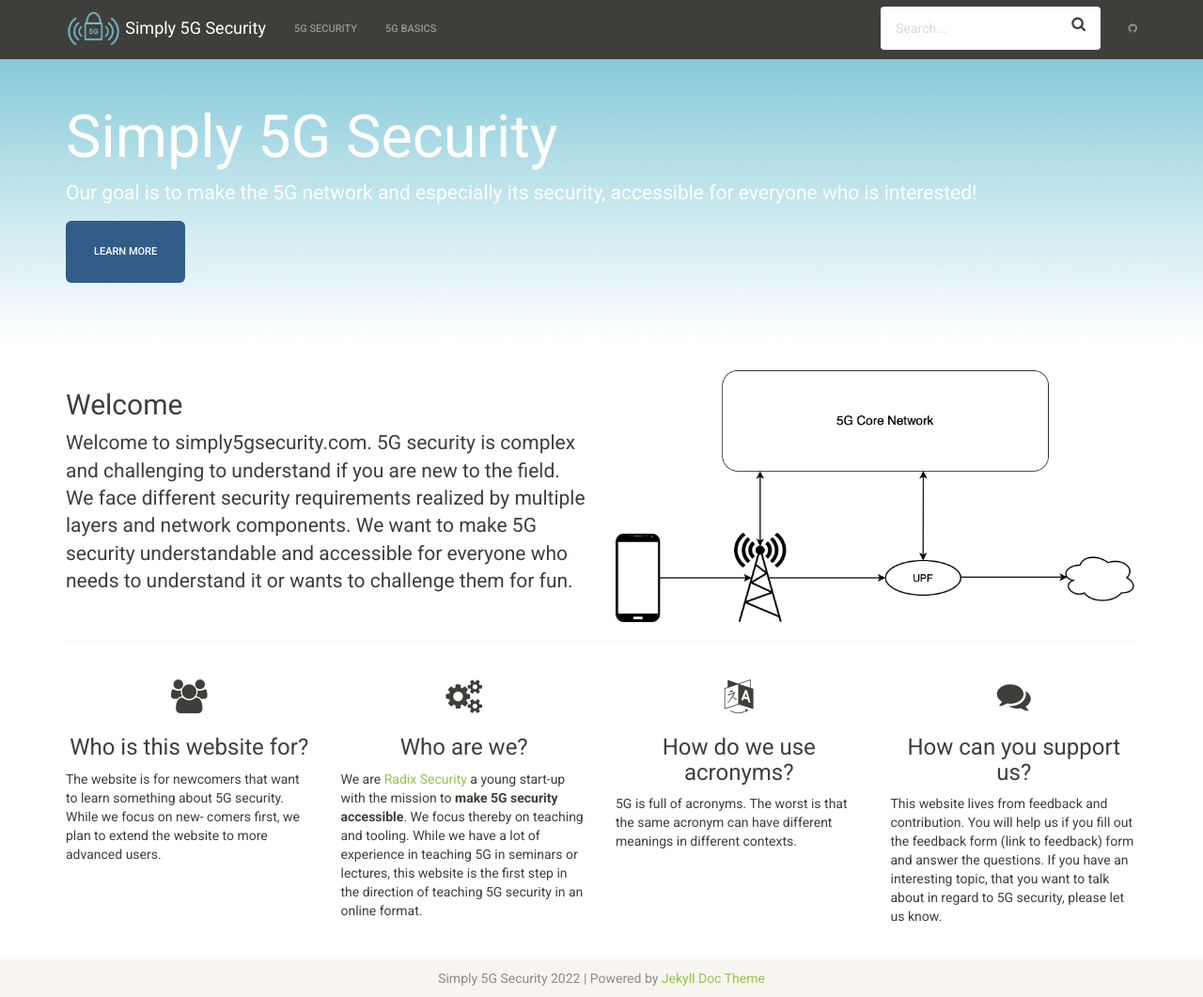
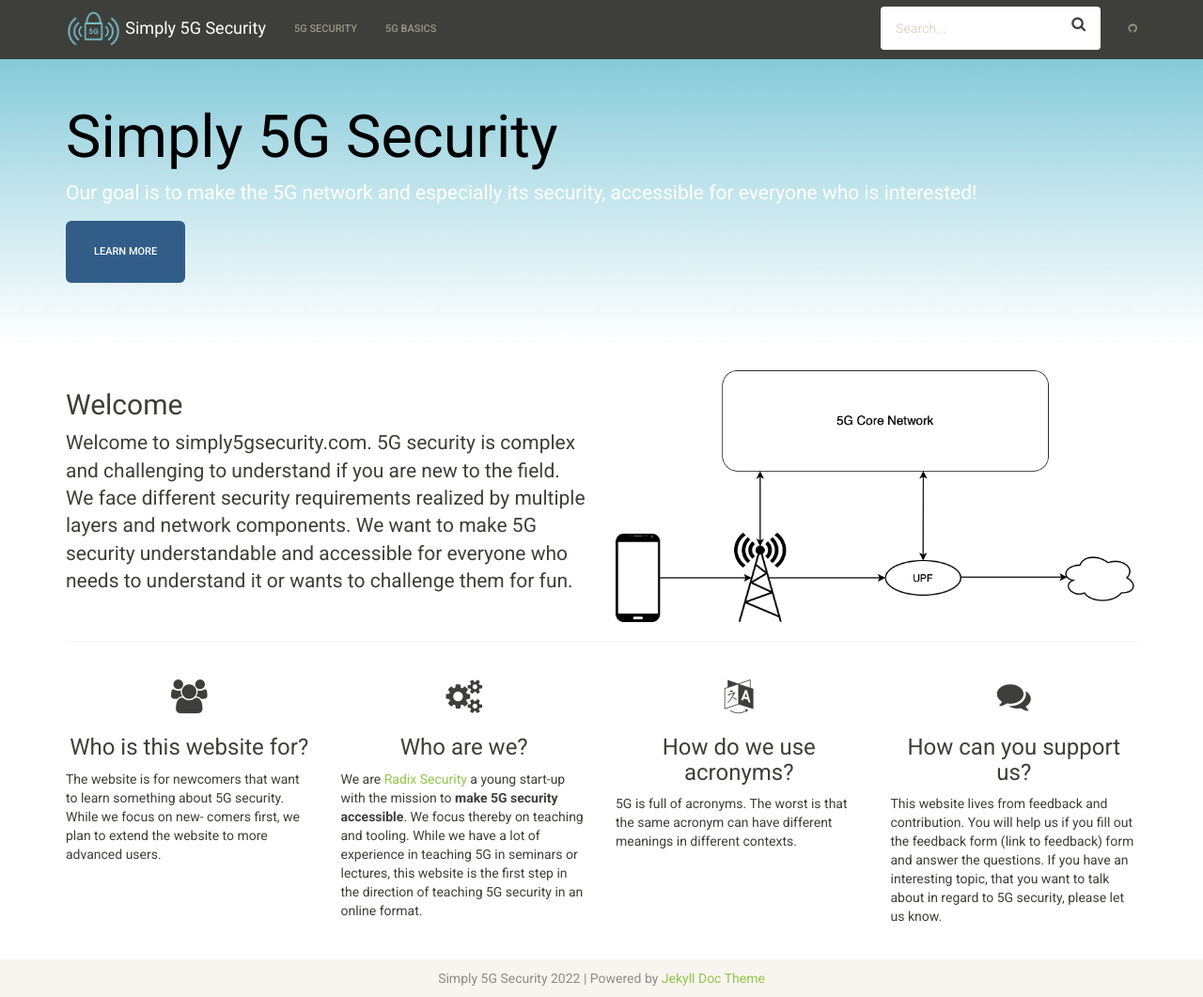
Before and after one commit to PienvandenAbeele/Simply5GSecurity, a Jekyll site: the page built from docs/index.html, in a window 1280 px wide and 1061 px high. Shown: the whole window at 94% size. Built offline with Jekyll 4.4.1, drawn with Linux system fonts in a browser that asks for light colours.

Commit message:
colour fix

```diff
--- a/docs/_sass/_jekyll-doc-theme.scss
+++ b/docs/_sass/_jekyll-doc-theme.scss
@@ -23,7 +23,11 @@ html {
     color: #fff;
 
     h1 {
-      color: #fff;
+      color: rgb(0, 0, 0);
+    }
+
+    .p {
+      color:rgb(0, 0, 0);
     }
     // background-attachment: fixed;
     background-size: cover;
```
